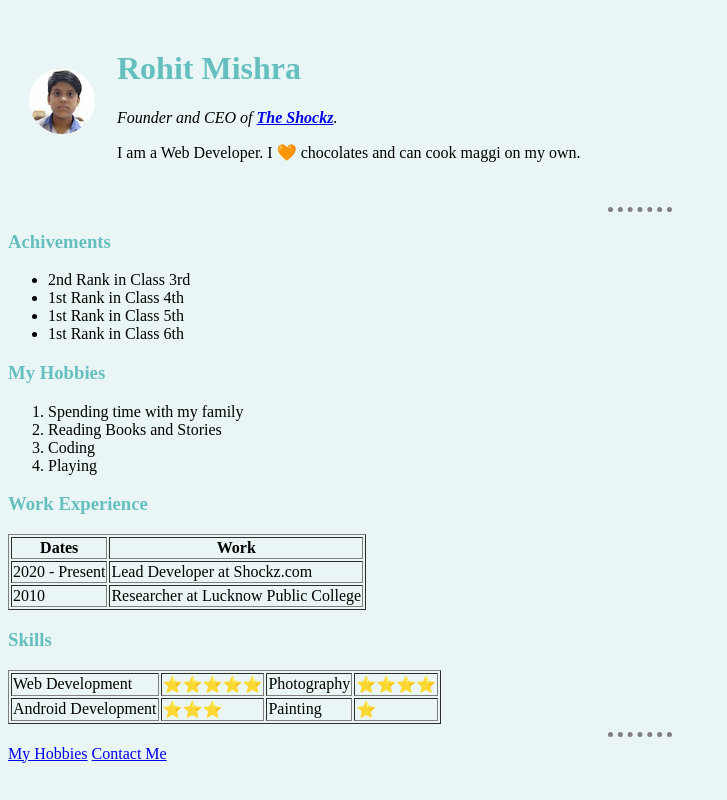
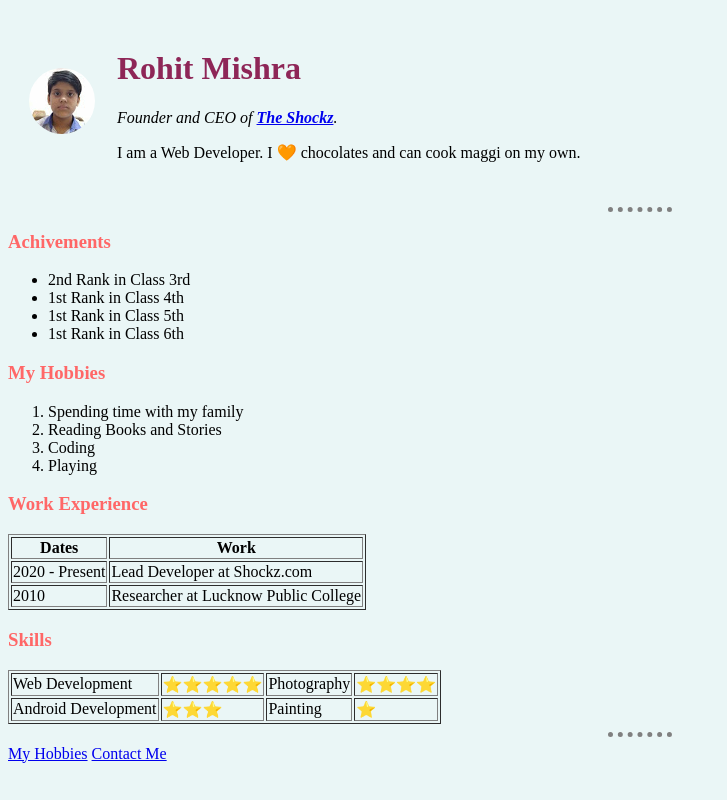
Before and after one commit to shockz09/About-me-xd, a plain HTML site: page index.html in a window 1280 px wide. Shown: the whole page, without its empty margins (0-727 px from the left). Drawn offline with Linux system fonts and the light colour scheme.

Commit message:
Updated css
Added Some Colors

```diff
--- a/style.css
+++ b/style.css
@@ -9,8 +9,8 @@ width: 5%
 }
 
 h1 {
- color: #66BFBF;
+ color: #8E2657;
 }
 h3 {
- color: #66BFBF;
+ color: #FF6767;
 }
```
